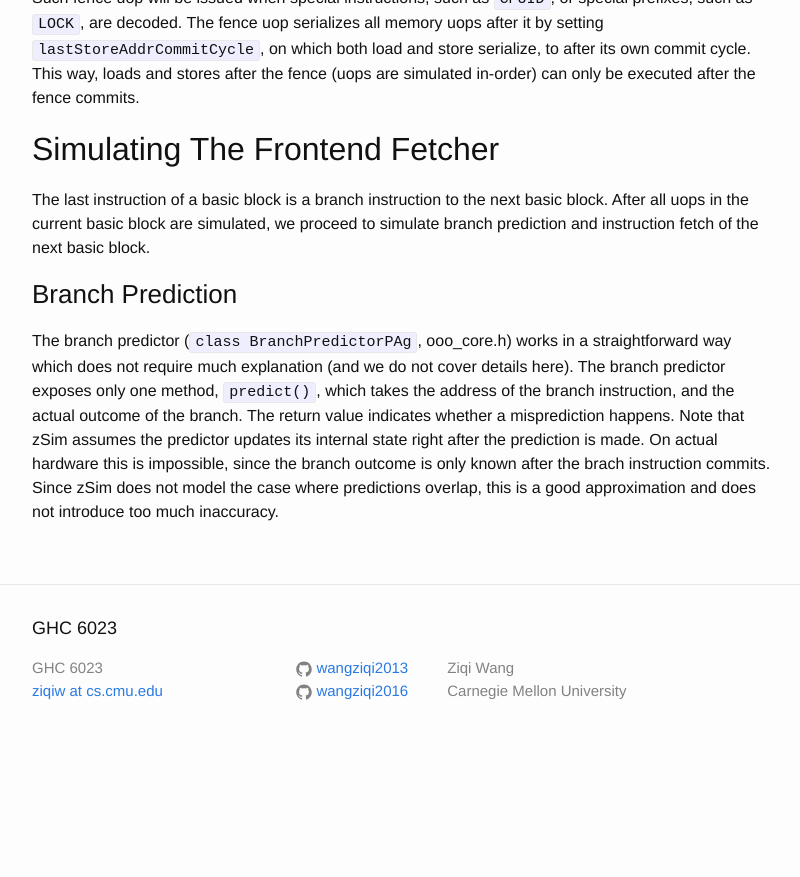
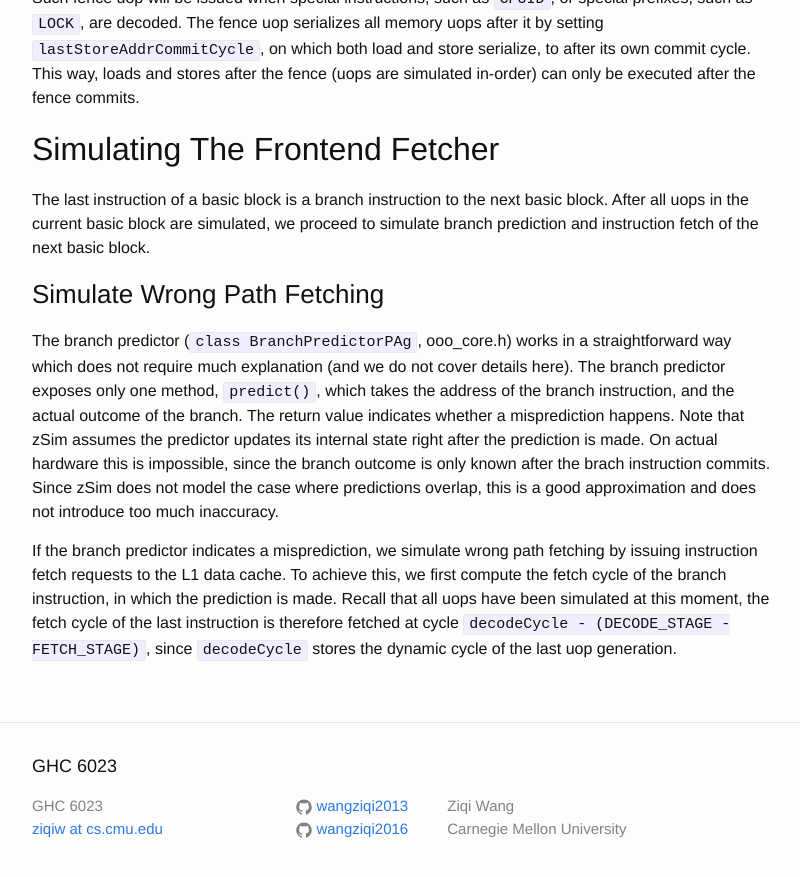
Before and after one commit to wangziqi2013/wangziqi2013.github.io, a Jekyll site: the page built from _posts/2019-12-31-zsim-microarch.markdown, in a window 1280 px wide and 900 px high, scrolled down 22081 px. Shown: the top 877 px of the window, without its empty margins (238-1038 px from the left). Built offline with Jekyll 4.4.1, drawn with Linux system fonts in a browser that asks for light colours; before the commit the page ends 22843 px from its top, so only the background shows below that.

Commit message:
Adding fetch

```diff
--- a/_posts/2019-12-31-zsim-microarch.markdown
+++ b/_posts/2019-12-31-zsim-microarch.markdown
@@ -800,7 +800,7 @@ can only be executed after the fence commits.
 The last instruction of a basic block is a branch instruction to the next basic block. After all uops in the current
 basic block are simulated, we proceed to simulate branch prediction and instruction fetch of the next basic block.
 
-### Branch Prediction
+### Simulate Wrong Path Fetching
 
 The branch predictor (`class BranchPredictorPAg`, ooo\_core.h) works in a straightforward way which does not require much
 explanation (and we do not cover details here). The branch predictor exposes only one method, `predict()`, which takes the
@@ -808,3 +808,9 @@ address of the branch instruction, and the actual outcome of the branch. The ret
 happens. Note that zSim assumes the predictor updates its internal state right after the prediction is made. On actual
 hardware this is impossible, since the branch outcome is only known after the brach instruction commits. Since zSim does
 not model the case where predictions overlap, this is a good approximation and does not introduce too much inaccuracy.
+
+If the branch predictor indicates a misprediction, we simulate wrong path fetching by issuing instruction fetch requests
+to the L1 data cache. To achieve this, we first compute the fetch cycle of the branch instruction, in which the prediction
+is made. Recall that all uops have been simulated at this moment, the fetch cycle of the last instruction is therefore
+fetched at cycle `decodeCycle - (DECODE_STAGE - FETCH_STAGE)`, since `decodeCycle` stores the dynamic cycle of the last
+uop generation.
```
